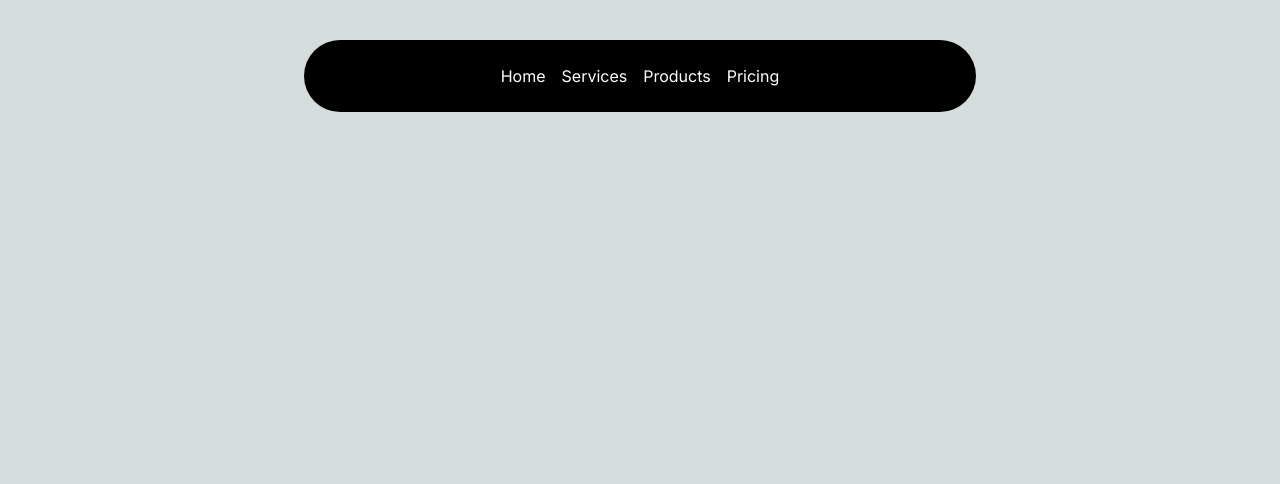
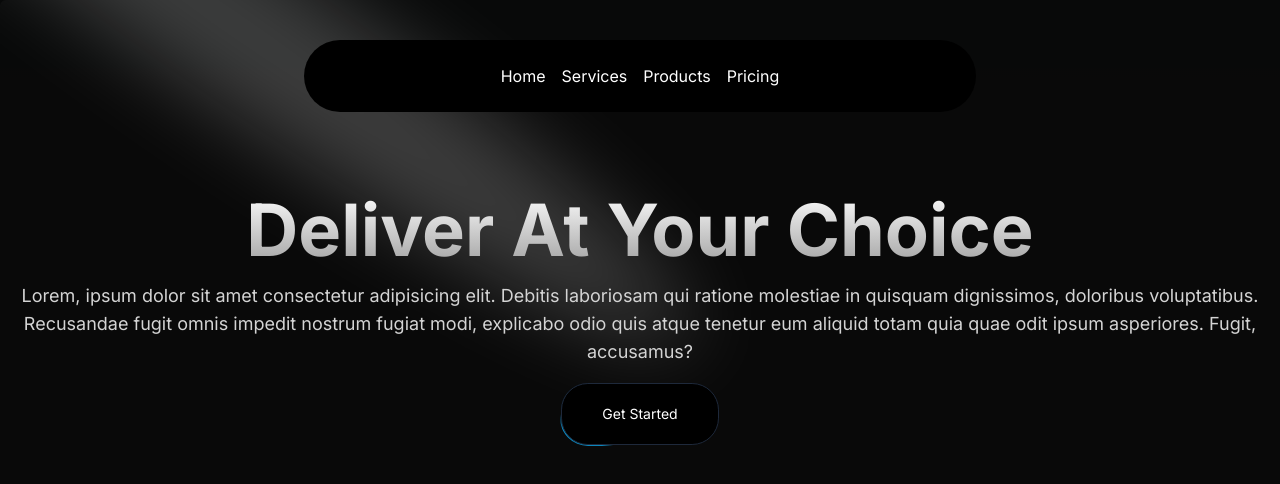
Before and after one commit to Theminacious/DreamProject, a Next.js app: page / in a window 1280 px wide. Shown: the top 484 px of the page. Built offline with nearby package versions, Linux system fonts and the light colour scheme.

Commit message:
"Update layout and page components, add HeroSection, and modify Tailwind config"

```diff
--- a/src/app/layout.tsx
+++ b/src/app/layout.tsx
@@ -22,7 +22,8 @@
         <div className="relative w-full flex items-center justify-center">
           <Navbar/>
         </div>
-        {children}</body>
+        {children}
+        </body>
     </html>
   );
 }
--- a/src/app/page.tsx
+++ b/src/app/page.tsx
@@ -1,7 +1,9 @@
-
+import HeroSection from '@/components/HeroSection'
 
 export default function Home() {
   return (
-   <h1></h1>
+    <main className="min-h-screen bg-black/[0.96] antialiased bg-grid-white/[0.02]">
+   <HeroSection/>
+    </main>
   );
 }
--- /dev/null
+++ b/src/components/HeroSection.jsx
@@ -0,0 +1,29 @@
+import React from 'react'
+import Link from 'next/link'
+import { Spotlight } from './ui/Spotlight'
+import { Button } from './ui/moving-border'
+
+const HeroSection = () => {
+  return (
+    <div className='h-auto md:h-[40rem] w-full rounded-md flex flex-col items-center justify-center relative overflow-hidden mx-auto py-10 md:py-0 '>
+    <Spotlight  className='-top-40 left-0 md:left-60 md:-top-20' fill='white'/>
+      <div className='p-4 relative z-10 w-full text-center'>
+        <h1 className='mt-20 md:mt-0 text-4xl md:text-7xl font-bold bg-clip-text text-transparent bg-gradient-to-b from-neutral-50 to-neutral-400 '>
+          Deliver At Your Choice
+        </h1>
+        <p className='mt-4 font-normal text-base md:text-lg text-neutral-300 max-1-lg mx-auto'>Lorem, ipsum dolor sit amet consectetur adipisicing elit. Debitis laboriosam qui ratione molestiae in quisquam dignissimos, doloribus voluptatibus. Recusandae fugit omnis impedit nostrum fugiat modi, explicabo odio quis atque tenetur eum aliquid totam quia quae odit ipsum asperiores. Fugit, accusamus?</p>
+        <div className='mt-4'>
+        <Link href={"/"}>
+            <Button
+             borderRadius="1.75rem"
+        className="bg-white dark:bg-black text-black dark:text-white border-neutral-200 dark:border-slate-800"
+            >Get Started</Button>
+            </Link>
+        </div>
+
+      </div>
+    </div>
+  )
+}
+
+export default HeroSection
--- /dev/null
+++ b/src/components/ui/Spotlight.tsx
@@ -0,0 +1,56 @@
+import React from "react";
+import { cn } from "@/utils/cn";
+
+type SpotlightProps = {
+  className?: string;
+  fill?: string;
+};
+
+export const Spotlight = ({ className, fill }: SpotlightProps) => {
+  return (
+    <svg
+      className={cn(
+        "animate-spotlight pointer-events-none absolute z-[1]  h-[169%] w-[138%] lg:w-[84%] opacity-0",
+        className
+      )}
+      xmlns="http://www.w3.org/2000/svg"
+      viewBox="0 0 3787 2842"
+      fill="none"
+    >
+      <g filter="url(#filter)">
+        <ellipse
+          cx="1924.71"
+          cy="273.501"
+          rx="1924.71"
+          ry="273.501"
+          transform="matrix(-0.822377 -0.568943 -0.568943 0.822377 3631.88 2291.09)"
+          fill={fill || "white"}
+          fillOpacity="0.21"
+        ></ellipse>
+      </g>
+      <defs>
+        <filter
+          id="filter"
+          x="0.860352"
+          y="0.838989"
+          width="3785.16"
+          height="2840.26"
+          filterUnits="userSpaceOnUse"
+          colorInterpolationFilters="sRGB"
+        >
+          <feFlood floodOpacity="0" result="BackgroundImageFix"></feFlood>
+          <feBlend
+            mode="normal"
+            in="SourceGraphic"
+            in2="BackgroundImageFix"
+            result="shape"
+          ></feBlend>
+          <feGaussianBlur
+            stdDeviation="151"
+            result="effect1_foregroundBlur_1065_8"
+          ></feGaussianBlur>
+        </filter>
+      </defs>
+    </svg>
+  );
+};
--- /dev/null
+++ b/src/components/ui/moving-border.tsx
@@ -0,0 +1,139 @@
+"use client";
+import React from "react";
+import {
+  motion,
+  useAnimationFrame,
+  useMotionTemplate,
+  useMotionValue,
+  useTransform,
+} from "framer-motion";
+import { useRef } from "react";
+import { cn } from "@/utils/cn";
+
+export function Button({
+  borderRadius = "1.75rem",
+  children,
+  as: Component = "button",
+  containerClassName,
+  borderClassName,
+  duration,
+  className,
+  ...otherProps
+}: {
+  borderRadius?: string;
+  children: React.ReactNode;
+  as?: any;
+  containerClassName?: string;
+  borderClassName?: string;
+  duration?: number;
+  className?: string;
+  [key: string]: any;
+}) {
+  return (
+    <Component
+      className={cn(
+        "bg-transparent relative text-xl  h-16 w-40 p-[1px] overflow-hidden ",
+        containerClassName
+      )}
+      style={{
+        borderRadius: borderRadius,
+      }}
+      {...otherProps}
+    >
+      <div
+        className="absolute inset-0"
+        style={{ borderRadius: `calc(${borderRadius} * 0.96)` }}
+      >
+        <MovingBorder duration={duration} rx="30%" ry="30%">
+          <div
+            className={cn(
+              "h-20 w-20 opacity-[0.8] bg-[radial-gradient(var(--sky-500)_40%,transparent_60%)]",
+              borderClassName
+            )}
+          />
+        </MovingBorder>
+      </div>
+
+      <div
+        className={cn(
+          "relative bg-slate-900/[0.8] border border-slate-800 backdrop-blur-xl text-white flex items-center justify-center w-full h-full text-sm antialiased",
+          className
+        )}
+        style={{
+          borderRadius: `calc(${borderRadius} * 0.96)`,
+        }}
+      >
+        {children}
+      </div>
+    </Component>
+  );
+}
+
+export const MovingBorder = ({
+  children,
+  duration = 2000,
+  rx,
+  ry,
+  ...otherProps
+}: {
+  children: React.ReactNode;
+  duration?: number;
+  rx?: string;
+  ry?: string;
+  [key: string]: any;
+}) => {
+  const pathRef = useRef<any>();
+  const progress = useMotionValue<number>(0);
+
+  useAnimationFrame((time) => {
+    const length = pathRef.current?.getTotalLength();
+    if (length) {
+      const pxPerMillisecond = length / duration;
+      progress.set((time * pxPerMillisecond) % length);
+    }
+  });
+
+  const x = useTransform(
+    progress,
+    (val) => pathRef.current?.getPointAtLength(val).x
+  );
+  const y = useTransform(
+    progress,
+    (val) => pathRef.current?.getPointAtLength(val).y
+  );
+
+  const transform = useMotionTemplate`translateX(${x}px) translateY(${y}px) translateX(-50%) translateY(-50%)`;
+
+  return (
+    <>
+      <svg
+        xmlns="http://www.w3.org/2000/svg"
+        preserveAspectRatio="none"
+        className="absolute h-full w-full"
+        width="100%"
+        height="100%"
+        {...otherProps}
+      >
+        <rect
+          fill="none"
+          width="100%"
+          height="100%"
+          rx={rx}
+          ry={ry}
+          ref={pathRef}
+        />
+      </svg>
+      <motion.div
+        style={{
+          position: "absolute",
+          top: 0,
+          left: 0,
+          display: "inline-block",
+          transform,
+        }}
+      >
+        {children}
+      </motion.div>
+    </>
+  );
+};
--- a/tailwind.config.ts
+++ b/tailwind.config.ts
@@ -1,4 +1,9 @@
 import type { Config } from "tailwindcss";
+const defaultTheme = require("tailwindcss/defaultTheme");
+const colors = require("tailwindcss/colors");
+const {
+  default: flattenColorPalette,
+} = require("tailwindcss/lib/util/flattenColorPalette");
 
 const config: Config = {
   content: [
@@ -6,16 +11,45 @@
     "./src/components/**/*.{js,ts,jsx,tsx,mdx}",
     "./src/app/**/*.{js,ts,jsx,tsx,mdx}",
   ],
-  darkMode:'class',
+  darkMode: 'class',
   theme: {
     extend: {
+      animation: {
+        spotlight: "spotlight 2s ease .75s 1 forwards",
+      },
+      keyframes: {
+        spotlight: {
+          "0%": {
+            opacity: "0",
+            transform: "translate(-72%, -62%) scale(0.5)",
+          },
+          "100%": {
+            opacity: "1",
+            transform: "translate(-50%,-40%) scale(1)",
+          },
+        },
+      },
       backgroundImage: {
         "gradient-radial": "radial-gradient(var(--tw-gradient-stops))",
-        "gradient-conic":
-          "conic-gradient(from 180deg at 50% 50%, var(--tw-gradient-stops))",
+        "gradient-conic": "conic-gradient(from 180deg at 50% 50%, var(--tw-gradient-stops))",
       },
     },
   },
-  plugins: [],
+  plugins: [
+    addVariablesForColors,
+  ],
 };
+
+function addVariablesForColors({ addBase, theme }: any) {
+  let allColors = flattenColorPalette(theme("colors"));
+  let newVars = Object.fromEntries(
+    Object.entries(allColors).map(([key, val]) => [`--${key}`, val])
+  );
+
+  addBase({
+    ":root": newVars,
+  });
+}
+
+
 export default config;
```
